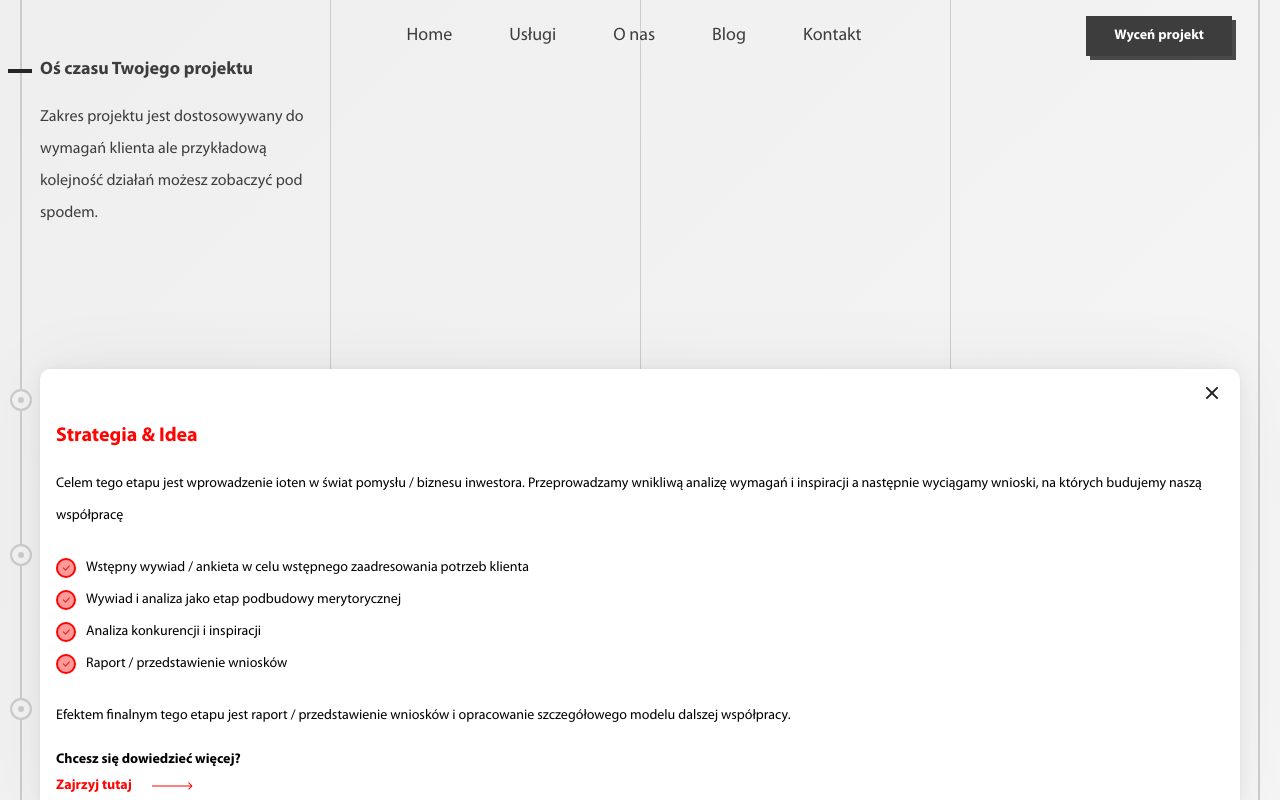
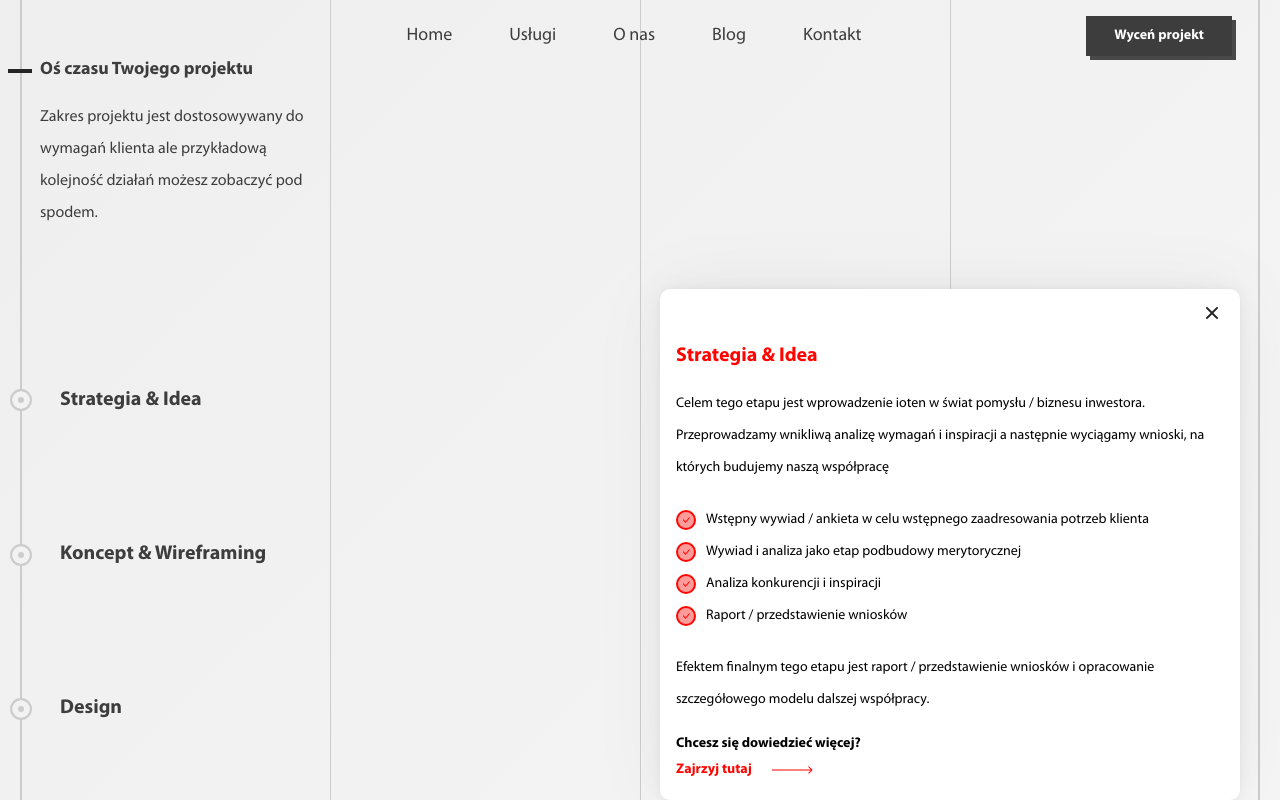
Before and after one commit to sebastian-lucjan/ioten, a Next.js app: page / in a window 1280 px wide. Both pictures are taken after a click on the element "Strategia & Idea". Shown: the part 1715-2515 px from the top of the page. Built offline with nearby package versions, Linux system fonts and the light colour scheme.

Commit message:
Relocate few components

```diff
--- a/src/assets/styles/theme.js
+++ b/src/assets/styles/theme.js
@@ -25,7 +25,7 @@ const theme = {
     yellowTransparentGray: 'linear-gradient(180deg, hsl(0, 0%, 80%, 1) 0%, hsl(0, 0%, 96%, 0) 20%, hsl(0, 0%, 96%, 0) 80% ,hsl(65, 88%, 48%) 100%)',
     grayTransparentGray: 'linear-gradient(180deg, hsl(0, 0%, 80%, 1) 0%, hsl(0, 0%, 96%, 0) 20%, hsl(0, 0%, 96%, 0) 80% ,hsl(0, 0%, 80%, 1) 100%)',
     grayToYellow: 'linear-gradient(180deg, hsl(0, 0%, 80%) 0%, hsl(0, 0%, 80%) 75%, hsl(65, 88%, 48%) 100%)',
-    lightGrayTransparantLightGray: 'linear-gradient(180deg, hsl(0, 0%, 80%, 0) 0%, hsl(0, 0%, 96%) 30%, hsl(0, 0%, 96%) 70% ,hsl(0, 0%, 0%, 0) 100%)',
+    lightGrayTransparentLightGray: 'linear-gradient(180deg, hsl(0, 0%, 80%, 0) 0%, hsl(0, 0%, 96%) 30%, hsl(0, 0%, 96%) 70% ,hsl(0, 0%, 0%, 0) 100%)',
     rainbow: {
       highlight:
         'linear-gradient(90deg, rgba(255,0,0,1) 0%, rgba(254,255,0,1) 25%, rgba(1,255,0,1) 50%, rgba(0,39,255,1) 75%, rgba(226,0,255,1) 100%)',
--- /dev/null
+++ b/src/components/ServicesAxis/ServiceDetail/BenefitsList/BenefitsList.styles.js
@@ -0,0 +1,30 @@
+import styled from 'styled-components';
+
+export const StyledBenefit = styled.li`
+  position: relative;
+  list-style: none;
+  display: flex;
+  align-items: flex-start;
+
+  .service-detail__check {
+    display: flex;
+    align-items: center;
+    height: 32px;
+  }
+`;
+
+export const StyledBenefitsList = styled.div`
+  margin: 2rem 0;
+`;
+
+export const StyledColorCheckIcon = styled.div`
+  display: flex;
+  justify-content: center;
+  align-items: center;
+  border-radius: 50%;
+  min-width: 20px;
+  height: 20px;
+  background-color: ${({ color }) => `${color}66`}; // add opacity to color
+  border: 2px ${({ color }) => color} solid;
+  margin-right: 1rem;
+`;
--- /dev/null
+++ b/src/components/ServicesAxis/ServiceDetail/BenefitsList/index.jsx
@@ -0,0 +1,32 @@
+import { v4 as uuid } from 'uuid';
+import { BsCheckLg } from 'react-icons/bs';
+import { rainbowColors } from 'src/assets/styles/theme';
+import { TextParagraph } from 'src/components/TextComponents';
+import { StyledBenefit, StyledBenefitsList, StyledColorCheckIcon } from './BenefitsList.styles';
+
+const ColorCheckIcon = ({ color }) => {
+  return (
+    <StyledColorCheckIcon color={color}>
+      <BsCheckLg style={{ color }} />
+    </StyledColorCheckIcon>
+  );
+};
+
+const BenefitsList = ({ prosList, index }) => {
+  const accentColor = rainbowColors[index];
+
+  return (
+    <StyledBenefitsList>
+      {prosList.map((profit) => (
+        <StyledBenefit key={uuid()}>
+          <div className="service-detail__check">
+            <ColorCheckIcon color={accentColor} />
+          </div>
+          <TextParagraph size="sm">{profit}</TextParagraph>
+        </StyledBenefit>
+      ))}
+    </StyledBenefitsList>
+  );
+};
+
+export default BenefitsList;
--- a/src/components/ServicesAxis/ServiceDetail/ServiceDetail.styles.js
+++ b/src/components/ServicesAxis/ServiceDetail/ServiceDetail.styles.js
@@ -1,6 +1,8 @@
 import styled from 'styled-components';
+import IotenLogo from 'src/assets/images/ioten-logo-main.svg';
+import ThinArrow from 'src/assets/images/service-detail-arrow.svg';
 
-const StyledServiceDetail = styled.article`
+export const StyledServiceDetail = styled.article`
   position: absolute;
   top: 0;
   left: 0;
@@ -14,6 +16,69 @@ const StyledServiceDetail = styled.article`
     0 0 80px rgba(0, 0, 0, 0.05);
   z-index: ${({ theme }) => theme.zIndex.peak};
   background-color: ${({ theme }) => theme.color.white};
+
+  ${({ theme }) => theme.mq.tablet} {
+    top: ${({ detailIndex }) => `${detailIndex * 20 - 10}%`};
+    left: calc(50% - 20px);
+    width: calc(50% - 60px);
+  } ;
 `;
 
-export default StyledServiceDetail;
+export const StyledDetailHeader = styled.div`
+  display: flex;
+  flex-direction: column;
+  justify-content: space-between;
+  align-items: flex-start;
+
+  .service-details__logo-and-exit {
+    display: flex;
+    justify-content: space-between;
+    width: 100%;
+    margin-bottom: 20px;
+  }
+`;
+
+export const StyledLogo = styled.div`
+  position: relative;
+  height: 20px;
+  transform: scale(0.6);
+`;
+
+export const StyledIotenLogo = styled(IotenLogo)`
+  position: absolute;
+  top: 0;
+  left: 0;
+`;
+
+export const StyledThinArrow = styled(ThinArrow)`
+  ${({ color }) => (color ? `color: ${color}` : '')} //passed color
+  margin-left: 1.6rem;
+`;
+
+export const ServiceDetailFooter = styled.div`
+  display: flex;
+  flex-direction: column;
+  padding: 2rem 0 1rem 0;
+
+  .service-detail__read-more {
+    display: flex;
+    align-items: center;
+
+    p {
+      margin-right: 20px;
+    }
+  }
+
+  .service-detail__question {
+    margin-bottom: 1rem;
+  }
+
+  a {
+    text-decoration: none;
+  }
+`;
+export const StyledDetailIntro = styled.div`
+  p {
+    margin: 20px 0 0 0;
+  }
+`;
--- a/src/components/ServicesAxis/ServiceDetail/index.jsx
+++ b/src/components/ServicesAxis/ServiceDetail/index.jsx
@@ -1,128 +1,19 @@
 import { RiCloseLine } from 'react-icons/ri';
-import IotenLogo from 'src/assets/images/ioten-logo-main.svg';
-import ThinArrow from 'src/assets/images/service-detail-arrow.svg';
-import { v4 as uuid } from 'uuid';
 import theme, { rainbowColors } from 'src/assets/styles/theme';
 import { IconContext } from 'react-icons';
-import { BsCheckLg } from 'react-icons/bs';
-import styled from 'styled-components';
 import services from 'src/data/servicesData';
 import { TextHeading, TextParagraph } from 'src/components/TextComponents';
 import Link from 'next/link';
-import StyledServiceDetail from './ServiceDetail.styles';
-
-const StyledDetailHeader = styled.div`
-  display: flex;
-  flex-direction: column;
-  justify-content: space-between;
-  align-items: flex-start;
-
-  .service-details__logo-and-exit {
-    display: flex;
-    justify-content: space-between;
-    width: 100%;
-    margin-bottom: 20px;
-  }
-`;
-
-const StyledLogo = styled.div`
-  position: relative;
-  height: 20px;
-  transform: scale(0.6);
-`;
-
-const StyledBenefit = styled.li`
-  position: relative;
-  list-style: none;
-  display: flex;
-  align-items: flex-start;
-
-  .service-detail__check {
-    display: flex;
-    align-items: center;
-    height: 32px;
-  }
-`;
-
-const StyledBenefitsList = styled.div`
-  margin: 2rem 0;
-`;
-
-const StyledColorCheckIcon = styled.div`
-  display: flex;
-  justify-content: center;
-  align-items: center;
-  border-radius: 50%;
-  min-width: 20px;
-  height: 20px;
-  background-color: ${({ color }) => `${color}66`}; // add opacity to color
-  border: 2px ${({ color }) => color} solid;
-  margin-right: 1rem;
-`;
-
-const ColorCheckIcon = ({ color }) => {
-  return (
-    <StyledColorCheckIcon color={color}>
-      <BsCheckLg style={{ color }} />
-    </StyledColorCheckIcon>
-  );
-};
-
-const StyledIotenLogo = styled(IotenLogo)`
-  position: absolute;
-  top: 0;
-  left: 0;
-`;
-
-const StyledThinArrow = styled(ThinArrow)`
-  ${({ color }) => (color ? `color: ${color}` : '')} //passed color
-  margin-left: 1.6rem;
-`;
-
-const BenefitsList = ({ prosList, index }) => {
-  const accentColor = rainbowColors[index];
-
-  return (
-    <StyledBenefitsList>
-      {prosList.map((profit) => (
-        <StyledBenefit key={uuid()}>
-          <div className="service-detail__check">
-            <ColorCheckIcon color={accentColor} />
-          </div>
-          <TextParagraph size="sm">{profit}</TextParagraph>
-        </StyledBenefit>
-      ))}
-    </StyledBenefitsList>
-  );
-};
-
-const ServiceDetailFooter = styled.div`
-  display: flex;
-  flex-direction: column;
-  padding: 2rem 0 1rem 0;
-
-  .service-detail__read-more {
-    display: flex;
-    align-items: center;
-
-    p {
-      margin-right: 20px;
-    }
-  }
-
-  .service-detail__question {
-    margin-bottom: 1rem;
-  }
-
-  a {
-    text-decoration: none;
-  }
-`;
-const StyledDetailIntro = styled.div`
-  p {
-    margin: 20px 0 0 0;
-  }
-`;
+import {
+  ServiceDetailFooter,
+  StyledDetailHeader,
+  StyledDetailIntro,
+  StyledIotenLogo,
+  StyledLogo,
+  StyledServiceDetail,
+  StyledThinArrow,
+} from './ServiceDetail.styles';
+import BenefitsList from './BenefitsList';
 
 const ServiceDetail = ({ index, handleClose }) => {
   const accentColor = rainbowColors[index];
--- a/src/components/ServicesAxis/ServicesAxis.styles.js
+++ b/src/components/ServicesAxis/ServicesAxis.styles.js
@@ -41,10 +41,10 @@ export const ServiceStage = styled.div`
 `;
 
 export const StyledWrapper = styled.div`
+  position: relative;
   display: flex;
   flex-direction: column;
   justify-content: space-between;
-  position: relative;
   padding: ${({ short }) => (short ? '40px' : '100px 40px')};
   color: ${({ theme }) => theme.color.darkestGray};
   height: ${({ short }) => (short ? 'unset' : '100vh')};
@@ -94,7 +94,7 @@ export const StyledWrapper = styled.div`
     width: 32px;
     height: 100%;
     left: 5px;
-    background: ${({ theme }) => theme.gradient.lightGrayTransparantLightGray};
+    background: ${({ theme }) => theme.gradient.lightGrayTransparentLightGray};
     font-size: ${({ theme }) => theme.font.size.headingSection};
     color: ${({ theme }) => theme.color.lightGray};
     display: flex;
@@ -105,9 +105,9 @@ export const StyledWrapper = styled.div`
 `;
 
 export const StyledServicesAxis = styled.section`
+  position: relative;
   display: flex;
   flex-direction: column;
-  position: relative;
   width: 100%;
   min-height: ${({ smaller }) => (smaller ? '' : '100vh')};
   background: ${({ colors }) => colors.background};
--- a/src/components/ServicesAxisCore/index.jsx
+++ b/src/components/ServicesAxis/ServicesAxisCore/index.jsx
@@ -20,7 +20,6 @@ const ServicesAxisCore = () => {
     if (isOpen) {
       return { lines: lightGray, innerLines: lightGray };
     }
-
     return { lines: servicesAxis, innerLines: lightGray };
   };
 
--- a/src/components/ServicesAxis/index.jsx
+++ b/src/components/ServicesAxis/index.jsx
@@ -1,8 +1,8 @@
 import MainSectionWrapper from 'src/components/MainSectionWrapper/MainSectionWrapper.styles';
 import theme from 'src/assets/styles/theme';
-import ServicesAxisIntro from 'src/components/ServicesAxisIntro';
-import ServicesAxisCore from 'src/components/ServicesAxisCore';
-import ServicesAxisEnd from 'src/components/ServicesAxisEnd';
+import ServicesAxisIntro from 'src/components/ServicesAxis/ServicesAxisIntro';
+import ServicesAxisCore from 'src/components/ServicesAxis/ServicesAxisCore';
+import ServicesAxisEnd from 'src/components/ServicesAxis/ServicesAxisEnd';
 
 const ServicesAxis = () => {
   const {
@@ -10,13 +10,11 @@ const ServicesAxis = () => {
   } = theme;
 
   return (
-    <section className="services-axis">
-      <MainSectionWrapper as="article" colors={{ background: lightGrayAxisSection }}>
-        <ServicesAxisIntro />
-        <ServicesAxisCore />
-        <ServicesAxisEnd />
-      </MainSectionWrapper>
-    </section>
+    <MainSectionWrapper as="section" colors={{ background: lightGrayAxisSection }}>
+      <ServicesAxisIntro />
+      <ServicesAxisCore />
+      <ServicesAxisEnd />
+    </MainSectionWrapper>
   );
 };
 
```
Also changed, not shown: src/components/ServicesAxis/ServicesAxisEnd/index.jsx (renamed from src/components/ServicesAxisEnd/index.jsx), src/components/ServicesAxis/ServicesAxisIntro/index.jsx (renamed from src/components/ServicesAxisIntro/index.jsx).
